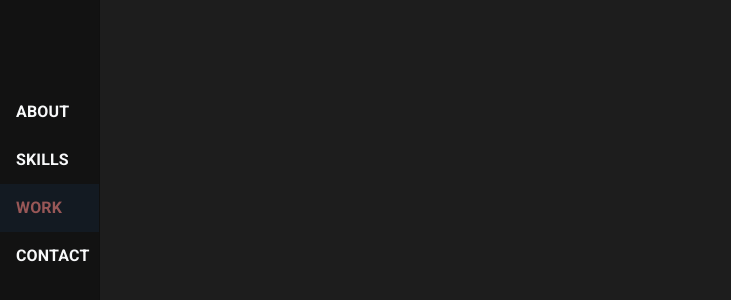
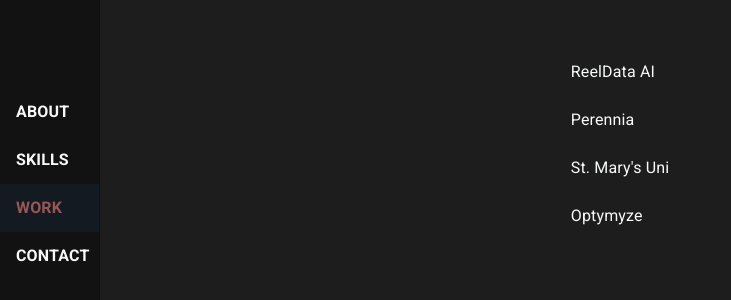
Before and after one commit to rishabgupta94/Portfoliov2, a React (Vite) app: page /work in a window 1280 px wide. Shown: the part 216-516 px from the top of the page, without its empty margins (0-731 px from the left). Built offline with nearby package versions, Linux system fonts and the light colour scheme.

Commit message:
adds a list of work

```diff
--- a/src/App.tsx
+++ b/src/App.tsx
@@ -3,6 +3,7 @@
 import { NavBar } from './containers/navbar/NavBar';
 import { About } from './pages/About';
 import { Skills } from './pages/Skills';
+import { Work } from './pages/Work';
 import { themeDark } from './utils/theme';
 
 function App() {
@@ -20,6 +21,7 @@
 				<Routes>
 					<Route path="/about" element={<About />}></Route>
 					<Route path="/skills" element={<Skills />}></Route>
+					<Route path="/work" element={<Work />}></Route>
 				</Routes>
 			</Container>
 		</ThemeProvider>
--- /dev/null
+++ b/src/pages/Work.tsx
@@ -0,0 +1,40 @@
+import {
+	Grid,
+	List,
+	ListItem,
+	ListItemButton,
+	ListItemText,
+	useTheme,
+} from '@mui/material';
+
+// eslint-disable-next-line quotes
+const workItems = ['ReelData AI', 'Perennia', "St. Mary's Uni", 'Optymyze'];
+
+export const Work = () => {
+	const theme = useTheme();
+	return (
+		<Grid
+			container
+			justifyContent="center"
+			alignItems="center"
+			spacing={5}
+			height={'100vh'}
+		>
+			<List>
+				{workItems.map((item, i) => (
+					<ListItem key={i} disablePadding>
+						<ListItemButton
+						// selected={activeRoute(item.path)}
+						// className={classes.selected}
+						>
+							<ListItemText
+								// classes={{ primary: classes.listItemText }}
+								primary={item}
+							/>
+						</ListItemButton>
+					</ListItem>
+				))}
+			</List>
+		</Grid>
+	);
+};
```
